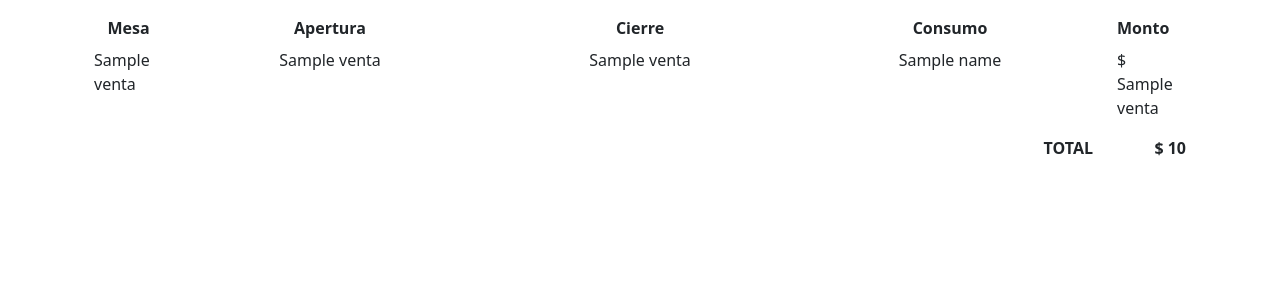
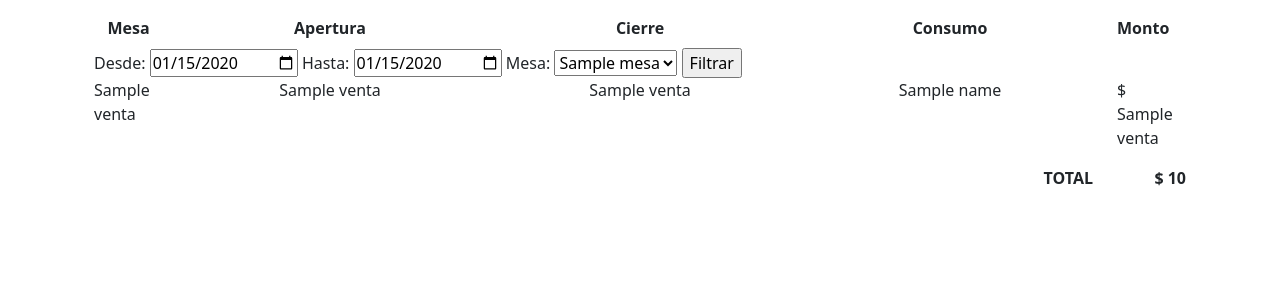
Before and after one commit to guillermo-k/App_restaurant, a Flask app: template templates/ventas.html in a window 1280 px wide. Shown: the part 137-437 px from the top of the page. Run offline with Flask 2, Linux system fonts and the light colour scheme; the template is opened without the code that fills it: most values are stand-ins (such as "Sample title", 1, 10 or a date in 2020); some libraries are stand-ins or nearby versions.

Commit message:
30_Filtro_historial  (#65)
* Correcciones para cumplir conFlake8

* Se agrega el form para filtrado y cambios menores

```diff
--- a/app.py
+++ b/app.py
@@ -503,22 +503,54 @@ def cerrarCuenta(mesa):
         return redirect('/mesas')
 
 
-@app.route('/ventas/')
+@app.route('/ventas/', methods=['GET'])
 def ventas():
     """Listado de todas las ventas históricas"""
 
     if 'super' in session:
+        desde = request.args.get('desde')
+        hasta = request.args.get('hasta')
+        mesa = request.args.get('mesa')
+        datos = [desde, hasta]
         conn = mysql.connect()
         cursor = conn.cursor()
         cursor.execute("SELECT * FROM `my_resto`.`ventas`")
         ventas = list(cursor.fetchall())
+        fechasMin = (str((ventas[0][2]))).split(' ')[0]
+        fechasMax = datetime.today().strftime('%Y-%m-%d')
+        cursor.execute("SELECT count(*) FROM `my_resto`.`mesas`")
+        totalMesas = cursor.fetchone()[0]
+        listaMesas = []
+        for i in range(1, totalMesas+1):
+            listaMesas.append(i)
+        if desde and hasta:
+            sql = """SELECT * FROM `my_resto`.`ventas`
+            WHERE `hora_abre` BETWEEN %s AND %s"""
+            if mesa:
+                if mesa != 'Todas':
+                    sql += ' AND `mesa` LIKE %s'
+                    datos.append(int(mesa))
+            else:
+                mesa = 'Todas'
+            cursor.execute(sql, datos)
+            ventas = list(cursor.fetchall())
+            fechasMin = desde
+            fechasMax = hasta
+        else:
+            mesa = 'Todas'
+        fechasMinMax = (fechasMin, fechasMax)
         total = 0
         for i in range(len(ventas)):
             ventas[i] = list(ventas[i])
-            ventas[i][4] = ventas[i][4][1:-1].split(',')
+            ventas[i][4] = (ventas[i][4][1:-1]).split(',')
             total += ventas[i][5]
         conn.commit()
-        return render_template('ventas.html', ventas=ventas, total=total)
+        return render_template('ventas.html',
+                               ventas=ventas,
+                               total=total,
+                               fechasMinMax=fechasMinMax,
+                               listaMesas=listaMesas,
+                               mesa=mesa)
     flash('Usuario no autorizado a ver el historial')
     return redirect('/mesas')
 
--- a/templates/ventas.html
+++ b/templates/ventas.html
@@ -21,6 +21,23 @@ Historial
         <div class="col d-flex justify-content-center">Consumo</div>
         <div class="col-1">Monto</div>
     </div>
+    <div>
+        <form action="/ventas/">
+            <label for="desde">Desde: </label>
+            <input type="date" name="desde" value={{fechasMinMax[0]}}>
+            <label for="hasta">Hasta: </label>
+            <input type="date" name="hasta" value={{fechasMinMax[1]}}>
+            <label for="mesa">Mesa: </label>
+            <select name="mesa">
+                <option value="{{mesa}}">{{mesa}}</option>
+                <option value="Todas">Todas</option>
+                {% for i in listaMesas %}
+                <option value="{{i}}">{{i}}</option>
+                {% endfor %}
+            </select>
+            <input type="submit" value="Filtrar">
+    </form>
+    </div>
     {% for venta in ventas %}
     <div class="row">
         <div class="col-1 d-flex justify-content-center">{{venta[1]}}</div>
```
